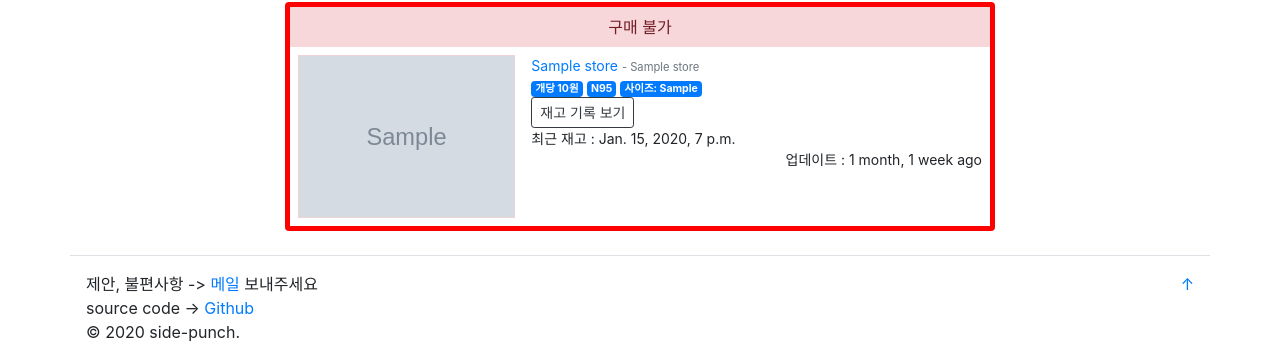
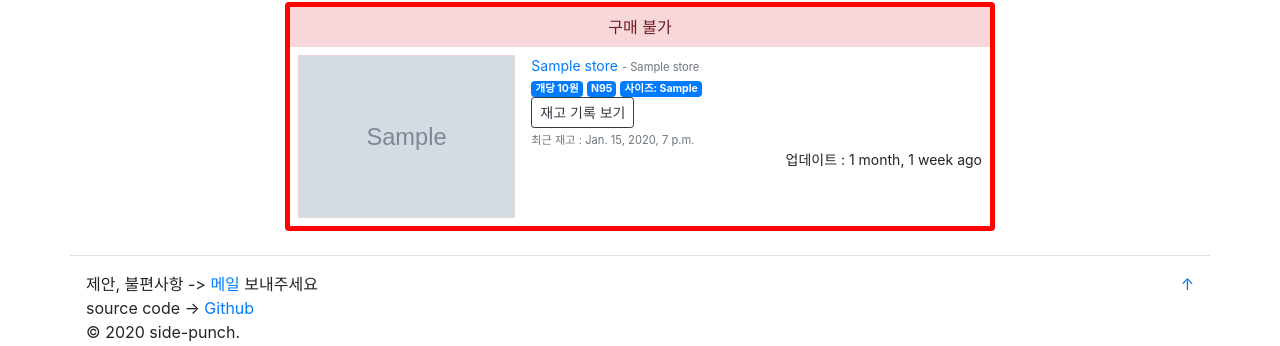
Before and after one commit to kim-sardine/masksk, a Django app: page / in a window 1280 px wide. Shown: the part 140-486 px from the top of the page. Run offline with Django 3.2, Linux system fonts and the light colour scheme; tables that the repository leaves empty hold one stand-in row (values such as "Sample post"); grey boxes marked "Sample" are stand-in pictures; some libraries are stand-ins or nearby versions.

Commit message:
Set recent stock to small text

```diff
--- a/mask/templates/stores/include/store_list_each.html
+++ b/mask/templates/stores/include/store_list_each.html
@@ -28,7 +28,9 @@
                         재고 기록 보기
                     </button>
                     <div>
-                        최근 재고 : {{store.recent_in_stock_date|default_if_none:"정보 없음"}}
+                        <small class="text-muted">
+                            최근 재고 : {{store.recent_in_stock_date|default_if_none:"정보 없음"}}
+                        </small>
                     </div>
                 </div>
                 <div class="my-card-text float-right">
```
